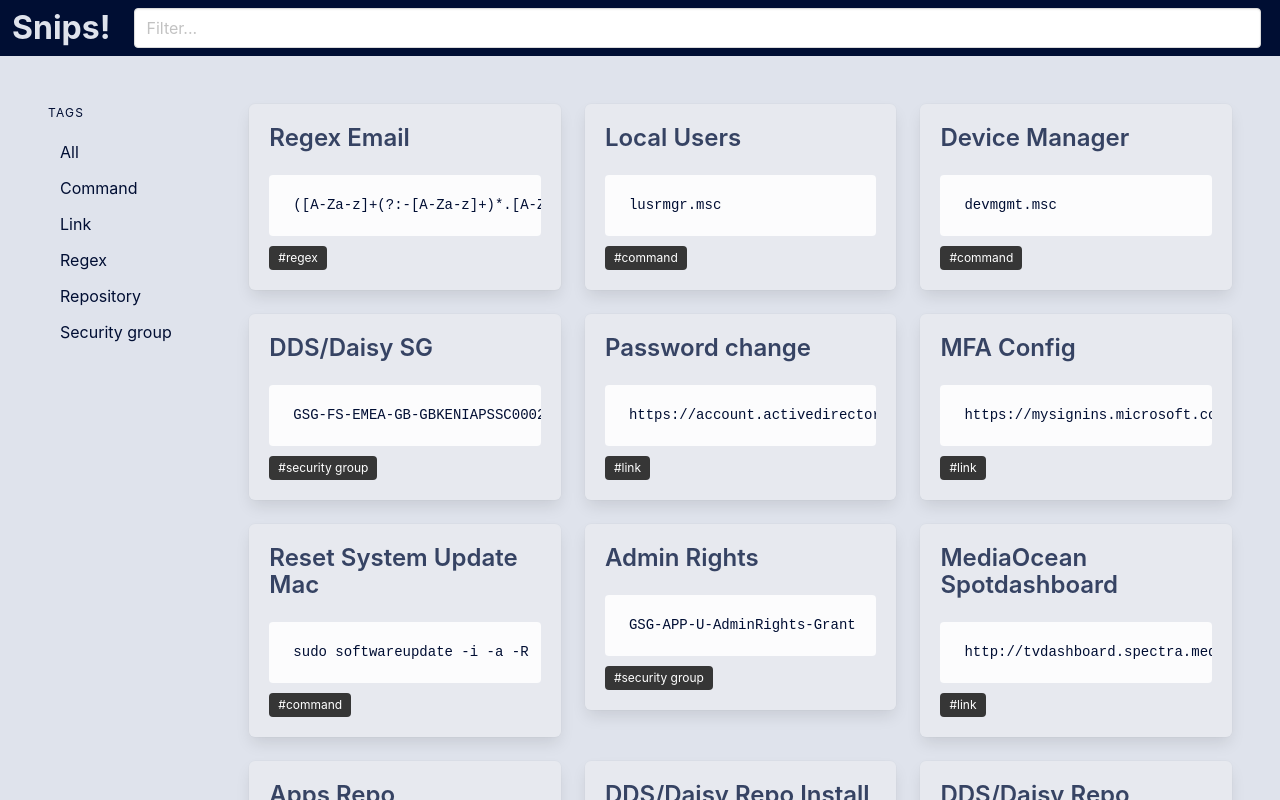
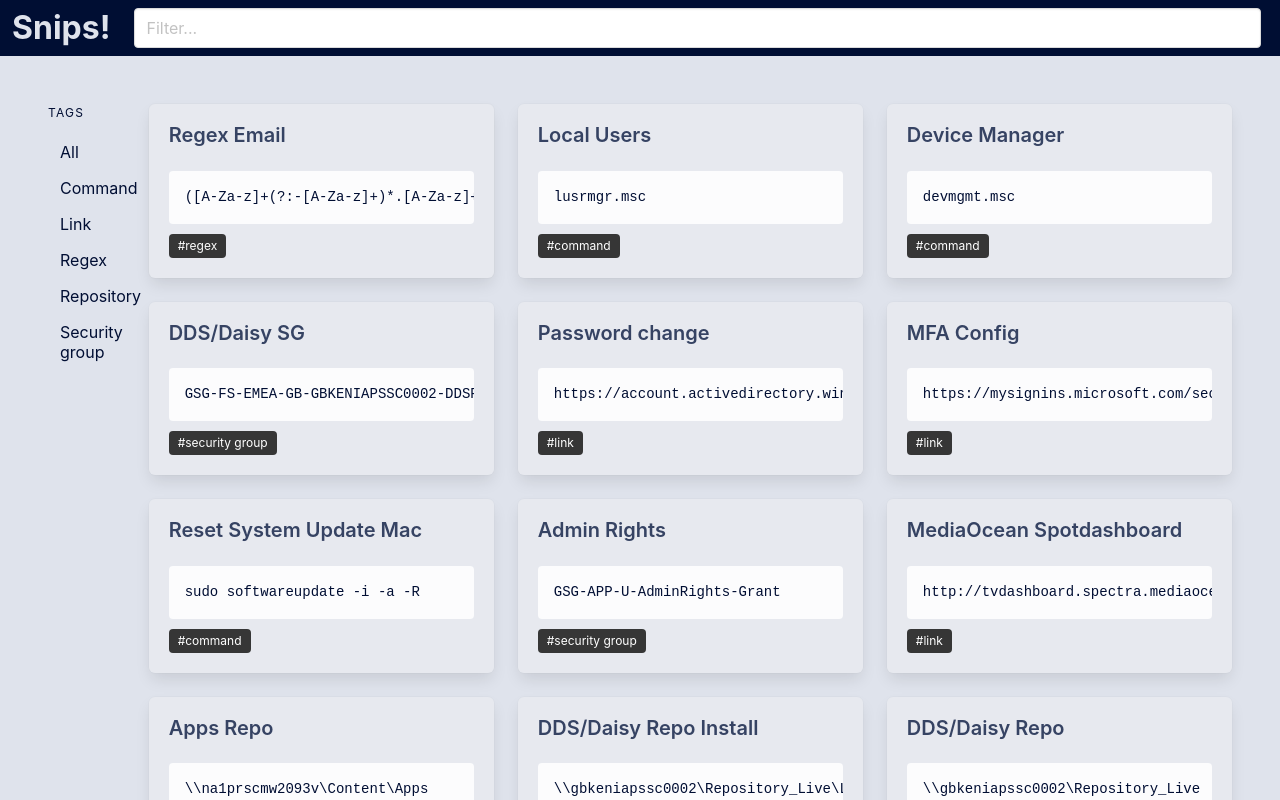
Before and after one commit to itsnelsonmartins/snippets, a React (Vite) app: page / in a window 1280 px wide. Shown: the top 800 px of the page. Built offline with nearby package versions, Linux system fonts and the light colour scheme.

Commit message:
light and dark scheme added

```diff
--- a/package.json
+++ b/package.json
@@ -17,6 +17,6 @@
         "@types/react-dom": "^18.0.11",
         "@vitejs/plugin-react": "^3.1.0",
         "bulma": "^0.9.4",
-        "vite": "^4.2.1"
+        "vite": "4.2.0"
     }
 }
--- a/src/App.jsx
+++ b/src/App.jsx
@@ -10,7 +10,6 @@ import snippetsData from './snippets.json';
 const App = () => {
     const { search, theme } = useContext(ContextApi);
     const [searchValue, setSearchValue] = search;
-    const [themeValue, setThemeValue] = theme;
 
     const tags = snippetsData.snippets
         .flatMap((snippet) => snippet.tags)
@@ -22,10 +21,10 @@ const App = () => {
             <Search />
             <section className='section'>
                 <div className='columns'>
-                    <div className='column is-2'>
+                    <div className='column is-1'>
                         <Sidebar tags={tags} />
                     </div>
-                    <div className='column is-10'>
+                    <div className='column is-11'>
                         <SnippetsGrid data={snippetsData} />
                     </div>
                 </div>
--- a/src/components/search.component.jsx
+++ b/src/components/search.component.jsx
@@ -4,8 +4,9 @@ import { ContextApi } from '../ContextApi';
 import hc from '/hc.svg';
 
 const Search = () => {
-    const { search } = useContext(ContextApi);
+    const { search, theme } = useContext(ContextApi);
     const [searchValue, setSearchValue] = search;
+    const [themeValue, setThemeValue] = theme;
 
     const handleChange = (e) => {
         setSearchValue(e.target.value);
@@ -13,13 +14,13 @@ const Search = () => {
 
     // ThemeChanger function to change between dar and light mode
     const themeChanger = () => {
-        // if (themeValue === 'light') {
-        //     document.firstElementChild.setAttribute('color-scheme', 'dark');
-        //     setThemeValue('dark');
-        // } else {
-        //     document.firstElementChild.setAttribute('color-scheme', 'light');
-        //     setThemeValue('light');
-        // }
+        if (themeValue === 'light') {
+            document.firstElementChild.setAttribute('color-scheme', 'dark');
+            setThemeValue('dark');
+        } else {
+            document.firstElementChild.setAttribute('color-scheme', 'light');
+            setThemeValue('light');
+        }
     };
 
     return (
--- a/src/components/snippetsgrid.component.jsx
+++ b/src/components/snippetsgrid.component.jsx
@@ -4,7 +4,6 @@ import { ContextApi } from '../ContextApi';
 const SnippetsGrid = ({ data }) => {
     const { search, theme } = useContext(ContextApi);
     const [searchValue, setSearchValue] = search;
-    const [themeValue, setThemeValue] = theme;
 
     const filteredSnippets = searchValue
         ? data.snippets.filter(
@@ -24,7 +23,7 @@ const SnippetsGrid = ({ data }) => {
             {filteredSnippets.map((file, index) => (
                 <div className='column is-4' key={index}>
                     <div className='box'>
-                        <p className='title desc'>{file.name}</p>
+                        <p className='title is-5 desc'>{file.name}</p>
                         <pre className='hasContent'>
                             <code>{file.content}</code>
                         </pre>
--- a/src/css/style.css
+++ b/src/css/style.css
@@ -37,4 +37,5 @@ pre {
     background-color: var(--surface2);
     color: var(--text1);
     border-radius: 0.25rem;
+    padding: 1rem;
 }
--- a/src/css/variables.css
+++ b/src/css/variables.css
@@ -14,6 +14,20 @@ html {
     --surface4-light: hsl(var(--brand-hue) 20% 85%);
     --surface-shadow-light: var(--brand-hue) 10% 20%;
     --shadow-strength-light: 0.02;
+
+    /* dark */
+    --brand-dark: hsl(
+        var(--brand-hue) calc(var(--brand-saturation) / 2)
+            calc(var(--brand-lightness) / 1.5)
+    );
+    --text1-dark: hsl(var(--brand-hue) 15% 85%);
+    --text2-dark: hsl(var(--brand-hue) 5% 65%);
+    --surface1-dark: hsl(var(--brand-hue) 10% 10%);
+    --surface2-dark: hsl(var(--brand-hue) 10% 15%);
+    --surface3-dark: hsl(var(--brand-hue) 5% 20%);
+    --surface4-dark: hsl(var(--brand-hue) 5% 25%);
+    --surface-shadow-dark: var(--brand-hue) 50% 3%;
+    --shadow-strength-dark: 0.8;
 }
 
 :root {
@@ -28,3 +42,33 @@ html {
     --surface-shadow: var(--surface-shadow-light);
     --shadow-strength: var(--shadow-strength-light);
 }
+
+[color-scheme='light'] {
+    color-scheme: light;
+
+    --brand: var(--brand-light);
+    --text1: var(--text1-light);
+    --text2: var(--text2-light);
+    --surface1: var(--surface1-light);
+    --surface2: var(--surface2-light);
+    --surface3: var(--surface3-light);
+    --surface4: var(--surface4-light);
+    --surface-shadow: var(--surface-shadow-light);
+    --shadow-strength: var(--shadow-strength-light);
+    --bg: rgba(255, 255, 255, 0.5);
+}
+
+[color-scheme='dark'] {
+    color-scheme: dark;
+
+    --brand: var(--brand-dark);
+    --text1: var(--text1-dark);
+    --text2: var(--text2-dark);
+    --surface1: var(--surface1-dark);
+    --surface2: var(--surface2-dark);
+    --surface3: var(--surface3-dark);
+    --surface4: var(--surface4-dark);
+    --surface-shadow: var(--surface-shadow-dark);
+    --shadow-strength: var(--shadow-strength-dark);
+    --bg: rgba(0, 0, 0, 0.5);
+}
```
Also changed, not shown: 1 other file (tests, documents, lock files or other folders).
